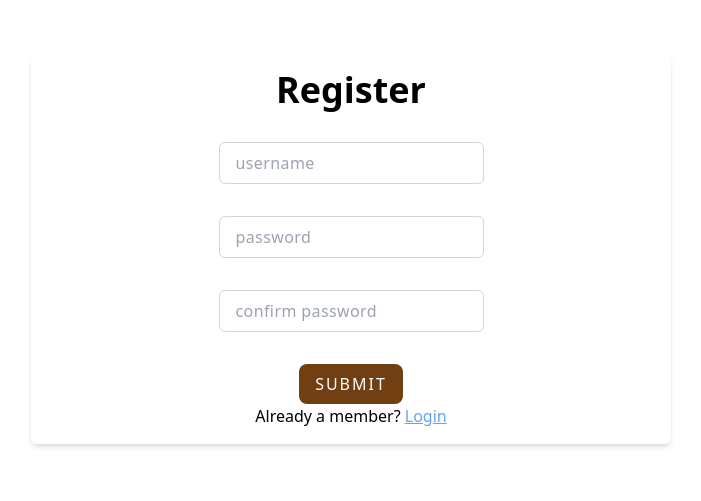
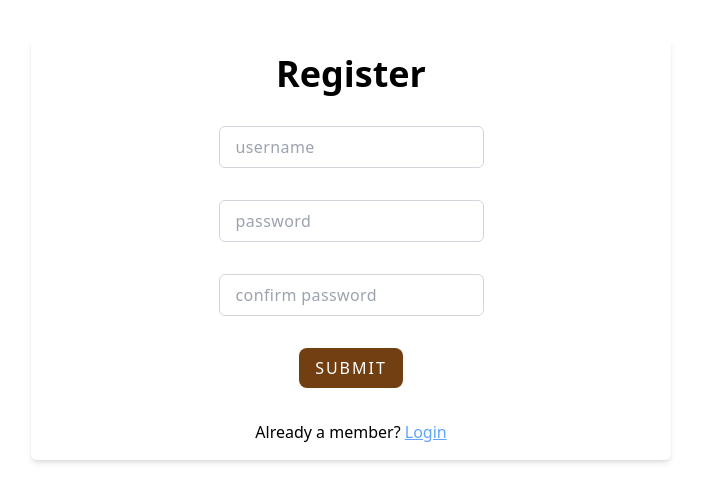
Before and after one commit to Abinandan1/notes, a React (Vite) app: page /register in a window 1280 px wide. Shown: the part 151-652 px from the top of the page, without its empty margins (289-990 px from the left). Built offline with nearby package versions, Linux system fonts and the light colour scheme.

Commit message:
Added prod node server url

```diff
--- a/src/pages/Register.jsx
+++ b/src/pages/Register.jsx
@@ -54,7 +54,7 @@ const Register = () => {
           <p className="text-sm mb-8">Passwords should match</p>
         )}
         <Button type="submit" text="submit" />
-        <div>
+        <div className="mt-8">
           Already a member?{" "}
           <Link
             to="/login"
--- a/src/utils/index.js
+++ b/src/utils/index.js
@@ -1,5 +1,5 @@
 import axios from "axios";
-const url = "http://localhost:3000/api/v1";
+const url = "https://notes-server-r5y5.onrender.com/api/v1";
 export const customFetch = axios.create({
   baseURL: url,
 });
```
